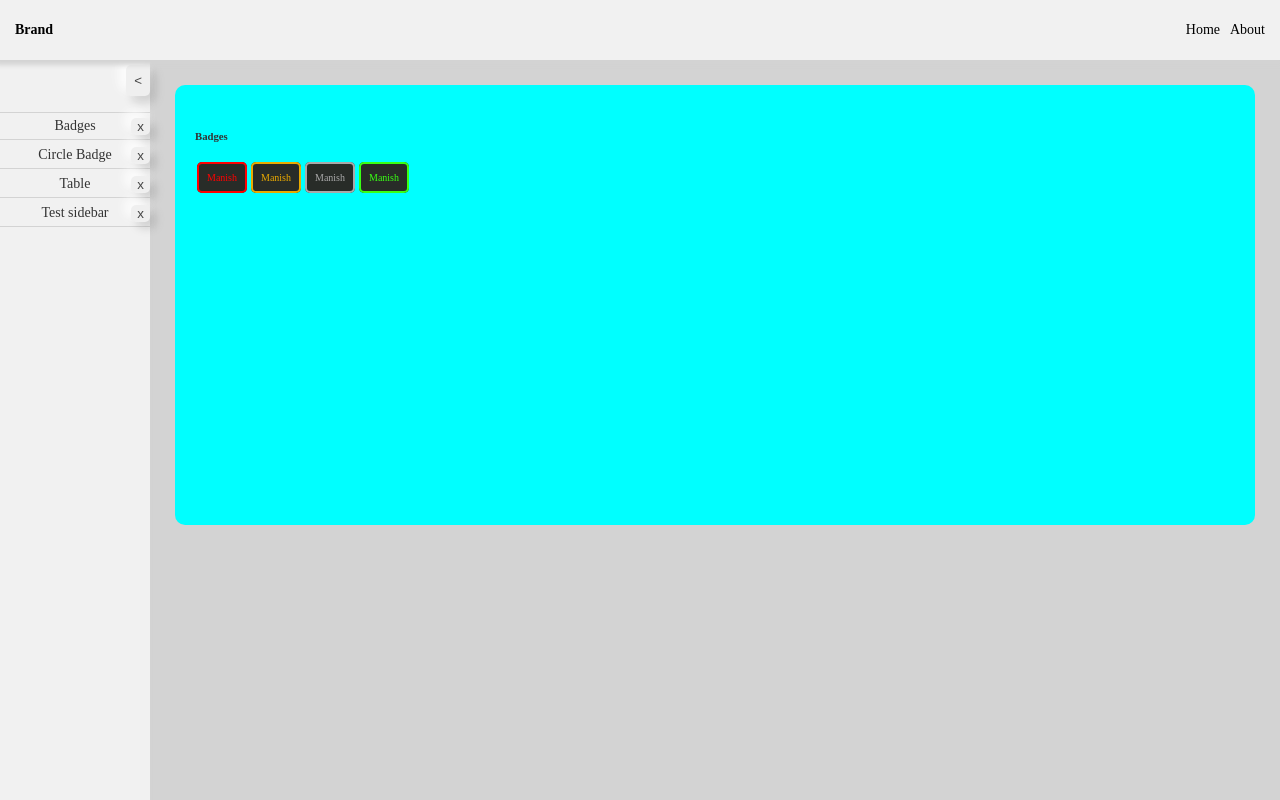
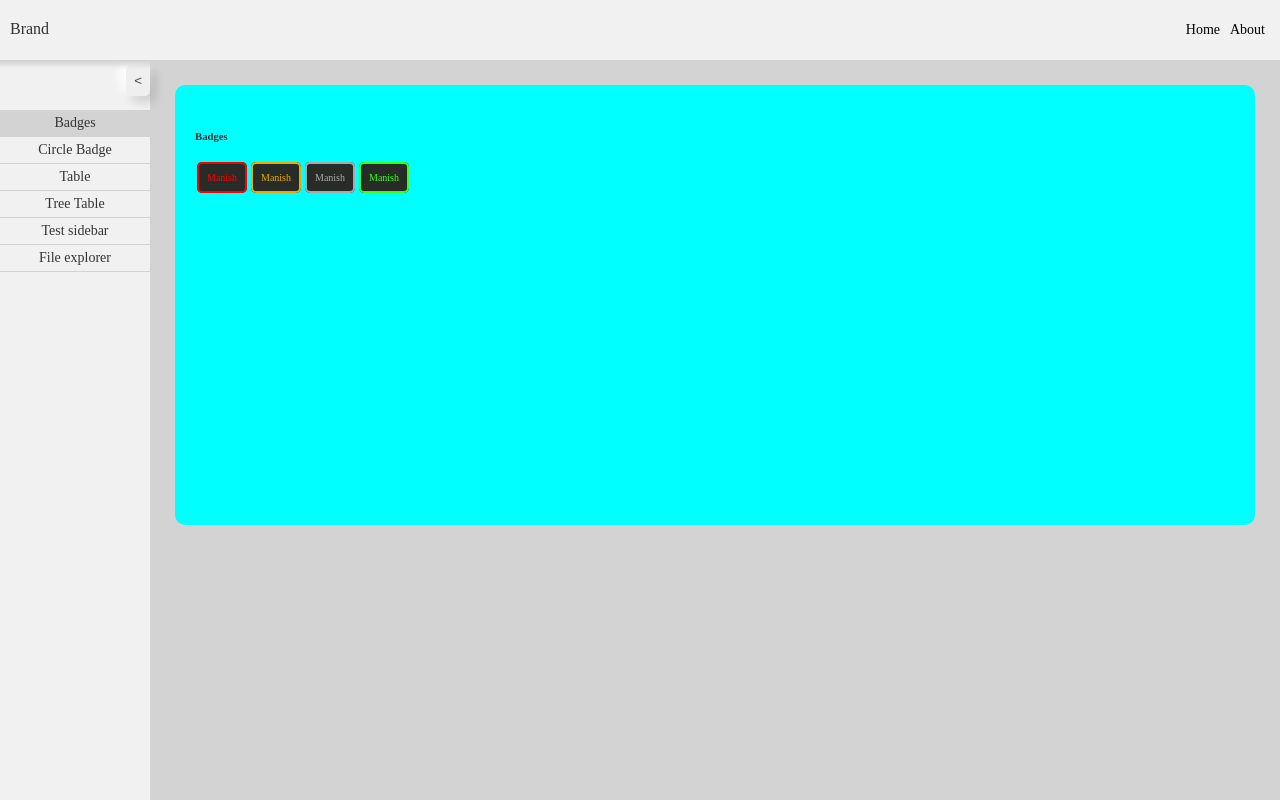
Before and after one commit to manish774/ui-cold, a React (Create React App) app: page / in a window 1280 px wide. Built offline with nearby package versions, Linux system fonts and the light colour scheme.

Commit message:
updated sidebar close navs code

```diff
--- a/src/App.tsx
+++ b/src/App.tsx
@@ -10,6 +10,8 @@ import Cards from "./components/Cards";
 import Badge from "./components/Badge/Badge";
 import CircleBadge from "./components/Badge/CircleBadge";
 import TableContent from "./components/ContentComponents/TableContent";
+import TreeTableContent from "./components/ContentComponents/TreeTableContent";
+import Files from "./components/Files/Files";
 const App = () => {
   const themCtx = useTheme();
   const Badges = (
@@ -78,20 +80,38 @@ const App = () => {
       name: "Table",
       label: "Table",
       isVisible: false,
-      content: (
-        <Panel style={{ height: "400px", background: "cyan" }}>
-          <TableContent />
-        </Panel>
-      ),
+      content: <TableContent />,
     },
     {
       id: 4,
+      name: "TreeTable",
+      label: "Tree Table",
+      isVisible: false,
+      content: <TreeTableContent />,
+    },
+    {
+      id: 5,
       name: "Home",
       label: "Test sidebar",
       isVisible: false,
       content: (
         <Panel style={{ height: "400px", background: "cyan" }}>
           <h1>My Sidebar</h1>
+        </Panel>
+      ),
+    },
+    {
+      id: 6,
+      name: "Files",
+      label: "File explorer",
+      isVisible: false,
+      content: (
+        <Panel style={{ height: "400px" }}>
+          <Files
+            shouldPreview={true}
+            maximumFiles={200}
+            isMultipleUpload={true}
+          />
         </Panel>
       ),
     },
--- a/src/Shell/Header.tsx
+++ b/src/Shell/Header.tsx
@@ -18,9 +18,7 @@ const Header = ({
 
   return (
     <header>
-      <a href="#default" className="logo">
-        {brandName}
-      </a>
+      <span className="logo">{brandName}</span>
       <div className="header-right">
         {NavLinks?.map((n) => (
           <a href={n.path} onClick={handleActiveness}>
--- a/src/Shell/Sidebar.scss
+++ b/src/Shell/Sidebar.scss
@@ -17,8 +17,24 @@ aside.sidebar-container {
     padding: 5px;
     text-align: center;
     border-bottom: 1px solid lightgray;
-    margin-top: 2px;
+
     cursor: pointer;
+  }
+
+  .nav-option.nav-active {
+    background-color: lightgray;
+  }
+  .nav-close {
+    visibility: hidden;
+  }
+  .main-option-container:hover {
+    .nav-close {
+      visibility: visible;
+    }
+    // background-color: rebeccapurple;
+    // .nav-close {
+    //   visibility: visible;
+    // }
   }
 }
 
--- a/src/Shell/Sidebar.tsx
+++ b/src/Shell/Sidebar.tsx
@@ -37,10 +37,10 @@ const Sidebar = ({ items }: SideProps) => {
   };
 
   const prepareNav = sidebarNavOptions.map((nav) => (
-    <>
+    <span className="main-option-container">
       <div
         key={nav?.name}
-        className="nav-option"
+        className={`nav-option nav-${nav?.isVisible ? "active" : ""}`}
         onClick={() => {
           showContent({ id: nav?.id });
         }}
@@ -51,10 +51,11 @@ const Sidebar = ({ items }: SideProps) => {
       <button
         style={{ float: "right", marginTop: "-22px" }}
         onClick={() => removeNav(nav?.id)}
+        className={"nav-close"}
       >
         x
       </button>
-    </>
+    </span>
   ));
   const viewPanel = sidebarNavOptions?.map((nav) => (
     <div key={nav?.name}>{nav?.isVisible && nav?.content}</div>
@@ -63,7 +64,8 @@ const Sidebar = ({ items }: SideProps) => {
   const removeNav = (id: any) => {
     if (sidebarNavOptions?.length > 1) {
       const navs = sidebarNavOptions?.filter((n) => n?.id !== id);
-      navs[0].isVisible = true;
+      const isHavingVisibleNav = navs?.some((n) => n?.isVisible);
+      if (!isHavingVisibleNav) navs[0].isVisible = true;
       setSideBarNavOptions(navs);
     }
   };
--- a/src/components/ContentComponents/TableContent.tsx
+++ b/src/components/ContentComponents/TableContent.tsx
@@ -30,7 +30,7 @@ const TableContent = () => {
 
   const config: tableConfig = {
     columns: [
-      { name: "name", id: "name" },
+      { name: "name", id: "name", searchable: true, sortable: true },
       { name: "Position", id: "position", highLight: { color: "pink" } },
       {
         name: "Position",
@@ -39,7 +39,12 @@ const TableContent = () => {
           return (
             <>
               <CircleBadge labels={[item?.name]} size={"small"} />
-              <Badge label={item?.name} type={"bordered"} theme={"warning"} />
+              <Badge
+                label={item?.name}
+                type={"bordered"}
+                theme={"warning"}
+                size={"small"}
+              />
             </>
           );
         },
@@ -50,7 +55,7 @@ const TableContent = () => {
   };
   return (
     <div>
-      <Table records={records} config={config} pageSize={1} />
+      <Table records={records} config={config} pageSize={5} />
     </div>
   );
 };
--- /dev/null
+++ b/src/components/ContentComponents/TreeTableContent.tsx
@@ -0,0 +1,23 @@
+import React from "react";
+import Tree from "../Tree/Tree";
+import TreeData from "../../mocks/Tree.json";
+const TreeTableContent = () => {
+  const config = {};
+  return (
+    <div>
+      <Tree
+        records={TreeData}
+        config={{
+          title: "Tree Table",
+          columns: [
+            { name: "name", id: "name" },
+            { name: "shopName", id: "shopName" },
+          ],
+        }}
+        pageSize={5}
+      />
+    </div>
+  );
+};
+
+export default TreeTableContent;
```
